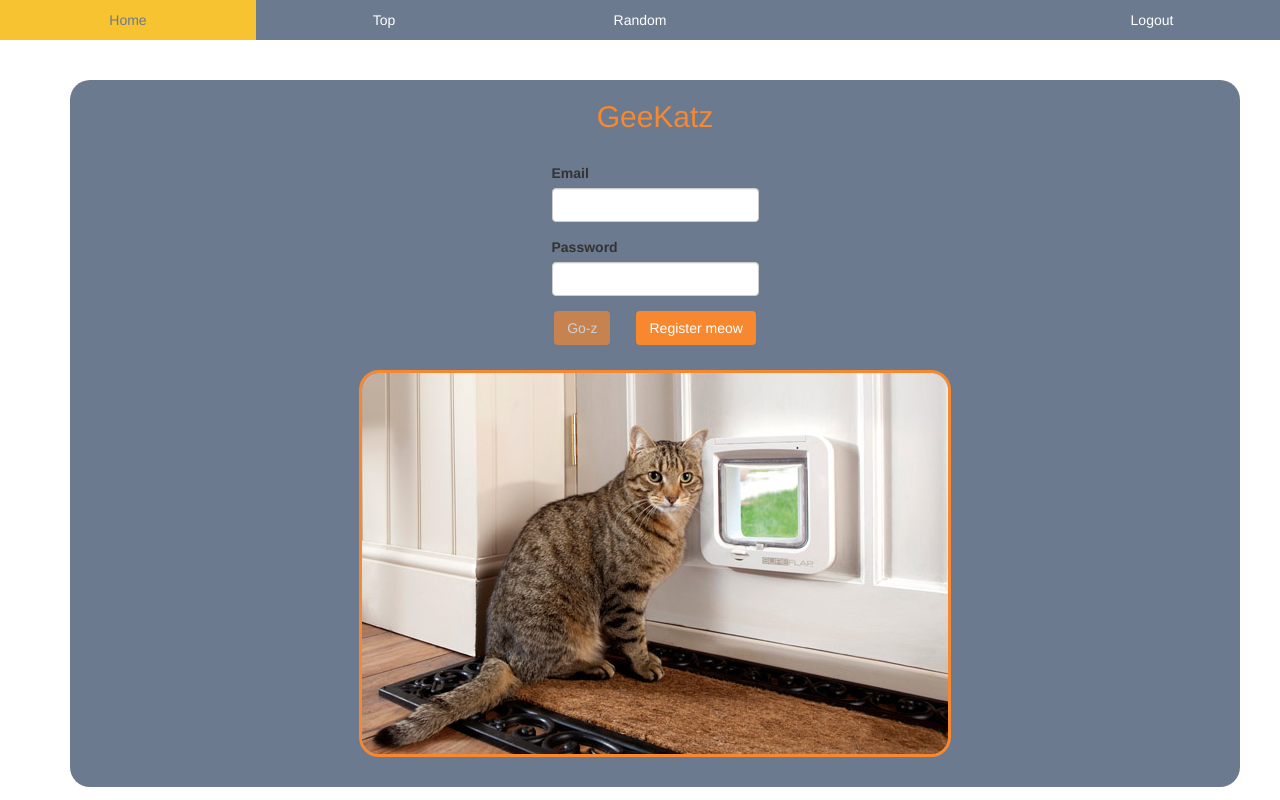
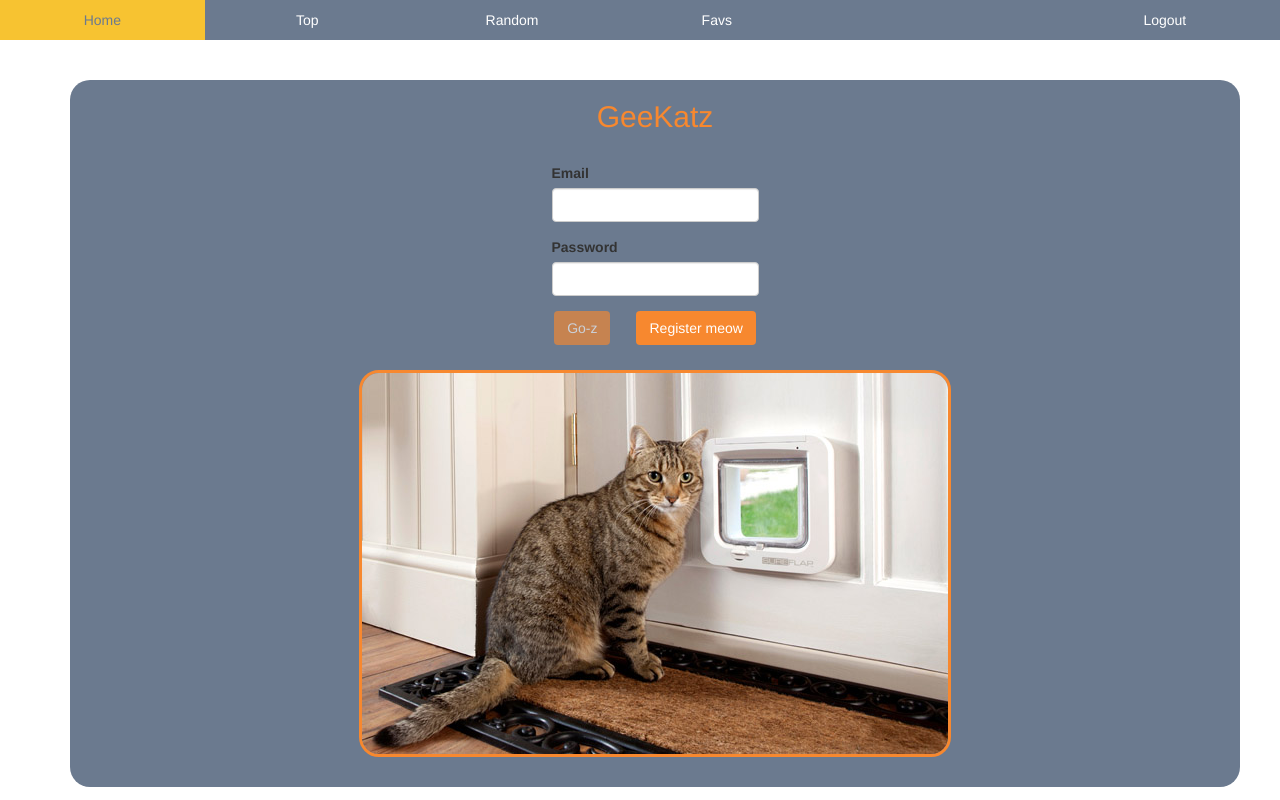
Before and after one commit to Seam7/GeeKatz-Client, an Angular app: page /auth/login in a window 1280 px wide. Built offline with nearby package versions, Linux system fonts and the light colour scheme.

Commit message:
Added favs to menu

```diff
--- a/src/app/shared/components/menu/menu.component.html
+++ b/src/app/shared/components/menu/menu.component.html
@@ -9,6 +9,9 @@
       </div>
       <div class="flex-child">
         <a class="menu-item" href="">Random</a>
+      </div>
+      <div class="flex-child">
+        <a class="menu-item" href="">Favs</a>
       </div>
       <div class="flex-last">
         <div class="flex_last--child">
--- a/src/app/shared/components/menu/menu.component.scss
+++ b/src/app/shared/components/menu/menu.component.scss
@@ -25,7 +25,7 @@ nav {
 
 .flex-child{
   display: flex;
-  width: 20%;
+  width: 16%;
   height: 100%;
 }
 
```
